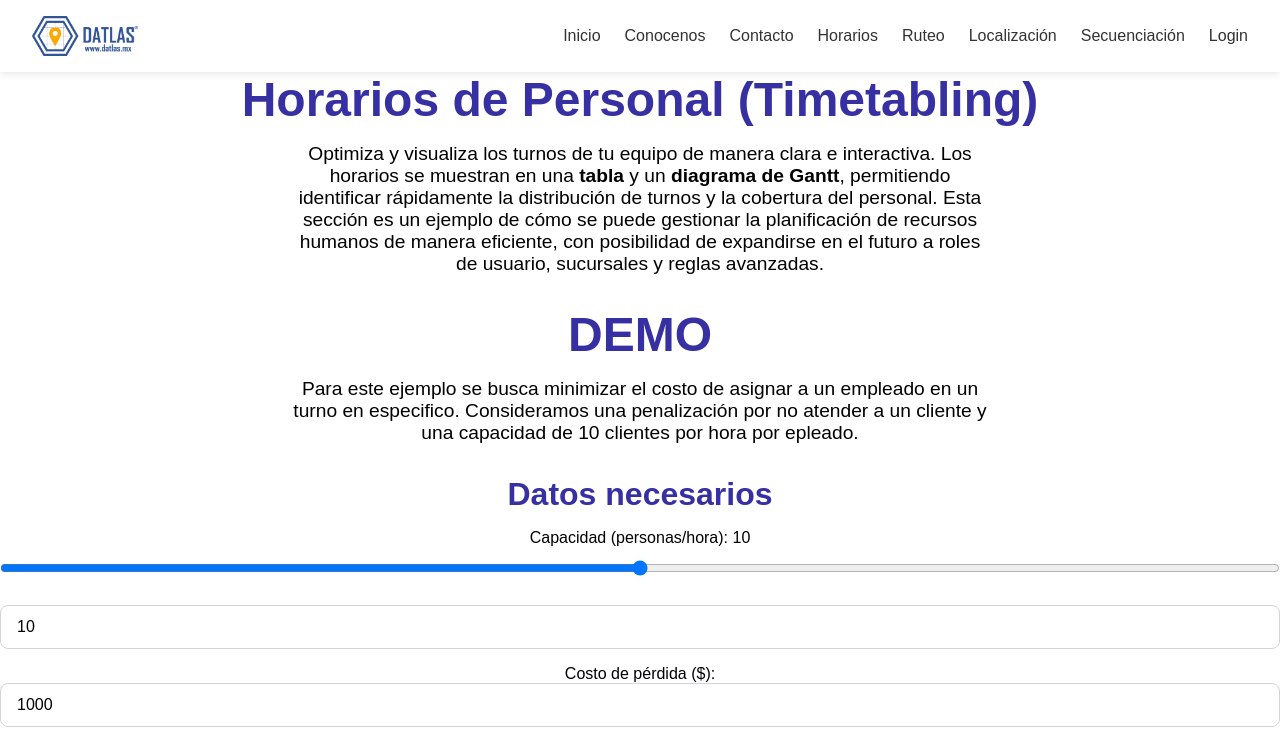
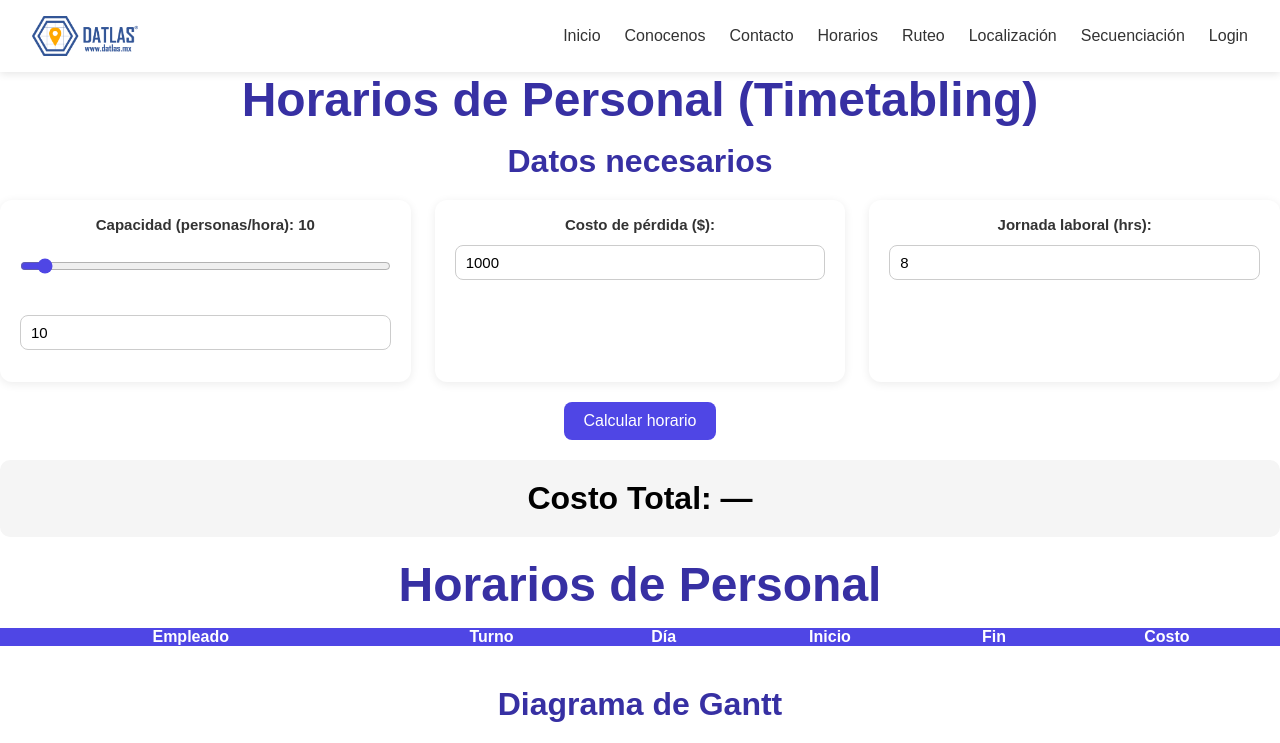
Before and after one commit to JuanPabloRosas/app-react, a React (Create React App) app: page /timetabling in a window 1280 px wide. Shown: the top 743 px of the page. Built offline with nearby package versions, Linux system fonts and the light colour scheme; no server answers.

Commit message:
update
Add gantt

```diff
--- a/package.json
+++ b/package.json
@@ -13,6 +13,7 @@
     "react-leaflet": "^5.0.0",
     "react-router-dom": "^7.9.3",
     "react-scripts": "5.0.1",
+    "recharts": "^3.4.1",
     "web-vitals": "^2.1.4"
   },
   "scripts": {
--- a/src/App.css
+++ b/src/App.css
@@ -10,6 +10,55 @@ body {
   background-color: #ffffff;
   color: #333;
   min-height: 100vh;
+}
+
+
+/*Componentes timetabling*/
+/* Grid contenedor de los tres parámetros */
+.grid {
+  display: grid;
+  grid-template-columns: repeat(auto-fit, minmax(280px, 1fr));
+  gap: 24px;
+  margin-top: 20px;
+}
+
+/* Cada cuadro de parámetro */
+.param-box {
+  background: #ffffff;
+  padding: 16px 20px;
+  border-radius: 12px;
+  box-shadow: 0 2px 10px rgba(0,0,0,0.08);
+  display: flex;
+  flex-direction: column;
+  gap: 12px;
+}
+
+/* Etiquetas */
+.param-box label {
+  font-weight: 600;
+  color: #333;
+  font-size: 15px;
+}
+
+/* Input number */
+.param-box input[type="number"] {
+  padding: 8px 10px;
+  border-radius: 8px;
+  border: 1px solid #ccc;
+  font-size: 15px;
+}
+
+/* Sliders */
+.param-box input[type="range"] {
+  width: 100%;
+  accent-color: #4f46e5; /* color del slider */
+  cursor: pointer;
+}
+
+/* Efecto hover */
+.param-box:hover {
+  box-shadow: 0 4px 16px rgba(0,0,0,0.12);
+  transition: 0.2s ease;
 }
 
 /* Navbar base */
--- a/src/components/GanttChart.jsx
+++ b/src/components/GanttChart.jsx
@@ -1,25 +1,119 @@
-import { useEffect, useState } from "react";
-import Plot from "react-plotly.js";
+import {
+  BarChart,
+  Bar,
+  XAxis,
+  YAxis,
+  Tooltip,
+  CartesianGrid,
+  Label
+} from "recharts";
 
-export default function TimetablingGantt() {
-  const [ganttData, setGanttData] = useState(null);
+const COLORS = [
+  "#4f46e5", // Indigo
+  "#10b981", // Green
+  "#f59e0b", // Amber
+  "#ef4444", // Red
+  "#3b82f6", // Blue
+  "#8b5cf6", // Violet
+];
 
-  useEffect(() => {
-    fetch("http://localhost:8000/timetabling/gantt", {
-      method: "POST",
-      headers: { "Content-Type": "application/json" },
-    })
-      .then((res) => res.json())
-      .then((data) => setGanttData(data))
-      .catch((err) => console.error("Error fetching Gantt:", err));
-  }, []);
+function GanttChart({ data }) {
+  if (!data) return null;
 
-  if (!ganttData) return <p>Cargando Gantt...</p>;
+  // Convertimos los datos del API a formato Gantt
+  const ganttData = data.map((row, i) => ({
+    empleado: row.Empleado,
+    turno: row.Turno,
+    dia: `Día ${row.Dia}`,
+    start: row.Inicio,
+    end: row.Fin,
+    length: row.Fin - row.Inicio,
+    color: COLORS[i % COLORS.length]
+  }));
 
+  const diasUnicos = [...new Set(ganttData.map((d) => d.dia))];
   return (
-    <div style={{ marginTop: "2rem" }}>
-      <h2>Gantt de Turnos</h2>
-      <Plot data={ganttData.data} layout={ganttData.layout} style={{ width: "100%" }} />
+    <div style={{ marginTop: "40px" }}>
+      <h2 style={{ textAlign: "center" }}>Diagrama de Gantt</h2>
+
+      <BarChart
+        width={1000}
+        height={500}
+        data={ganttData}
+        layout="vertical"
+        margin={{ top: 20, right: 50, left: 100, bottom: 20 }}
+      >
+
+        {/* Fondo con separadores */}
+        <CartesianGrid strokeDasharray="3 3" horizontal={false} />
+
+        {/* Eje X = horas */}
+        <XAxis type="number" domain={[0, 24]}>
+          <Label value="Horas del día" offset={0} position="insideBottom" />
+        </XAxis>
+
+        {/* Eje Y = días */}
+
+            <YAxis
+        type="category"
+        dataKey="dia"
+        categories={diasUnicos}
+        tickFormatter={(value) => value}
+      />
+
+
+        {/* Tooltip personalizado */}
+        <Tooltip
+          content={({ active, payload }) => {
+            if (!active || !payload || !payload.length) return null;
+            const d = payload[0].payload;
+            return (
+              <div style={{
+                background: "white",
+                border: "1px solid #ddd",
+                padding: "10px",
+                borderRadius: "8px"
+              }}>
+                <strong>{d.empleado} – {d.turno}</strong><br />
+                Día: {d.dia}<br />
+                Inicio: {d.start}:00<br />
+                Fin: {d.end}:00<br />
+                Duración: {d.length} h
+              </div>
+            );
+          }}
+        />
+
+        {/* Barras */}
+        <Bar
+          dataKey="length"
+          barSize={30}
+          animationDuration={600}
+          background={{ fill: "#f0f0f0" }}
+          radius={[4, 4, 4, 4]}
+          shape={(props) => {
+          const { x, y, width, height, payload } = props;
+
+          // Las barras deben extenderse dentro de su fila (día)
+          const barX = x + payload.start * (width / 24);
+          const barWidth = payload.length * (width / 24);
+
+          return (
+            <rect
+              x={barX}
+              y={y + 4}          // pequeño margen para separación
+              width={barWidth}
+              height={height - 8} // ajusta para que la barra no ocupe toda la altura
+              fill={payload.color}
+              rx={6}
+            />
+          );
+        }}
+
+        />
+      </BarChart>
     </div>
   );
 }
+
+export default GanttChart;
--- a/src/pages/Timetabling.jsx
+++ b/src/pages/Timetabling.jsx
@@ -1,14 +1,22 @@
-import { useEffect, useState } from "react";
+import { useState } from "react";
+import GanttChart from "../components/GanttChart";
+
 
 export default function App() {
-  const [data, setData] = useState(null);
-  const [loading, setLoading] = useState(true);
+  const [data, setData] = useState([]);
+  const [objective, setObjective] = useState(null);
+
+  const [loading, setLoading] = useState(false);
   const [error, setError] = useState(null);
+
   const [capacidad, setCapacidad] = useState(10);
   const [costoPerdida, setCostoPerdida] = useState(1000);
   const [jornada, setJornada] = useState(8);
-  useEffect(() => {
+
   const fetchTimetable = async () => {
+    setLoading(true);
+    setError(null);
+
     try {
       const response = await fetch(
         "https://api-timetabling-app-react-671543932444.northamerica-south1.run.app/solve",
@@ -18,9 +26,9 @@ export default function App() {
           body: JSON.stringify({
             sucursal: "DummySucursal",
             staff: [{ empleado: "Ana" }, { empleado: "Luis" }],
-              capacidad_atencion: capacidad,
-              costo_perdida: costoPerdida,
-              jornada_laboral: jornada
+            capacidad_atencion: Number(capacidad),
+            costo_perdida: Number(costoPerdida),
+            jornada_laboral: Number(jornada),
           }),
         }
       );
@@ -30,7 +38,10 @@ export default function App() {
       }
 
       const json = await response.json();
-        setData(json.timetable); // tu API devuelve {"timetable": [...]}
+      setData(json.timetable);
+      setObjective(json.costo_total);
+
+
     } catch (err) {
       console.error("Error al llamar la API:", err);
       setError(err.message);
@@ -42,9 +53,6 @@ export default function App() {
       setLoading(false);
     }
   };
-
-    fetchTimetable();
-  }, [capacidad, costoPerdida,jornada]);
 
   if (loading) return (
     <div style={{ display: "flex", justifyContent: "center", alignItems: "center", height: "100vh" }}>
@@ -66,28 +74,18 @@ export default function App() {
   );
 
   return (
+    <div className='hero' style={{ padding: 0 }}>
+      <h1>Horarios de Personal (Timetabling)</h1>
 
-    <div className='hero' style={{ padding: 0}}>
-      <h1>Horarios de Personal (Timetabling)</h1>
-        <p>
-          Optimiza y visualiza los turnos de tu equipo de manera clara e interactiva.
-          Los horarios se muestran en una <strong>tabla</strong> y un <strong>diagrama de Gantt</strong>,
-          permitiendo identificar rápidamente la distribución de turnos y la cobertura del personal.
-          Esta sección es un ejemplo de cómo se puede gestionar la planificación de recursos humanos
-          de manera eficiente, con posibilidad de expandirse en el futuro a roles de usuario, sucursales y reglas avanzadas.
-        </p>
-      <h1>DEMO</h1>
-      <p>Para este ejemplo se busca minimizar el costo de asignar a un empleado en un turno en especifico. Consideramos
-        una penalización por no atender a un cliente y una capacidad de 10 clientes por hora por epleado.
-      </p>
       <h2>Datos necesarios</h2>
       <div className="grid gap-6">
+
         {/* Capacidad */}
-      <div className='hero' style={{ padding: 0}}>
+        <div className="param-box">
           <label>Capacidad (personas/hora): {capacidad}</label>
           <input
             type="range"
-          min="0"
+            min="10"
             max="20"
             value={capacidad}
             onChange={(e) => setCapacidad(e.target.value)}
@@ -100,7 +98,7 @@ export default function App() {
         </div>
 
         {/* Costo perdida */}
-      <div>
+        <div className="param-box">
           <label>Costo de pérdida ($):</label>
           <input
             type="number"
@@ -110,17 +108,51 @@ export default function App() {
         </div>
 
         {/* Jornada */}
-      <div>
+        <div className="param-box">
           <label>Jornada laboral (hrs):</label>
           <input
             type="number"
-          min="24"
-          max="60"
+            min="4"
+            max="14"
             value={jornada}
             onChange={(e) => setJornada(e.target.value)}
           />
         </div>
 
+      </div>
+
+      {/* -------------- BOTÓN PARA CALCULAR -------------- */}
+      <button
+        onClick={fetchTimetable}
+        style={{
+          marginTop: "20px",
+          padding: "10px 20px",
+          backgroundColor: "#4f46e5",
+          color: "white",
+          border: "none",
+          borderRadius: "8px",
+          cursor: "pointer",
+          fontSize: "16px",
+        }}
+      >
+        Calcular horario
+      </button>
+      {/* -------------------------------------------------- */}
+
+      <div style={{
+      fontSize: "32px",
+      fontWeight: "bold",
+      margin: "20px 0",
+      padding: "20px",
+      background: "#f5f5f5",
+      borderRadius: "10px",
+      textAlign: "center",
+    }}>
+      Costo Total: {
+  typeof objective === "number"
+    ? `$ ${objective.toFixed(2)}`
+    : "—"
+}
     </div>
       <h1>Horarios de Personal</h1>
       <table style={{ width: "100%", borderCollapse: "collapse" }}>
@@ -147,6 +179,8 @@ export default function App() {
           ))}
         </tbody>
       </table>
+      {/* Aquí aparece el Gantt */}
+      <GanttChart data={data} />
     </div>
   );
 }
```
Also changed, not shown: 1 other file (tests, documents, lock files or other folders). Lines whose indentation alone changed are shown as unchanged.
